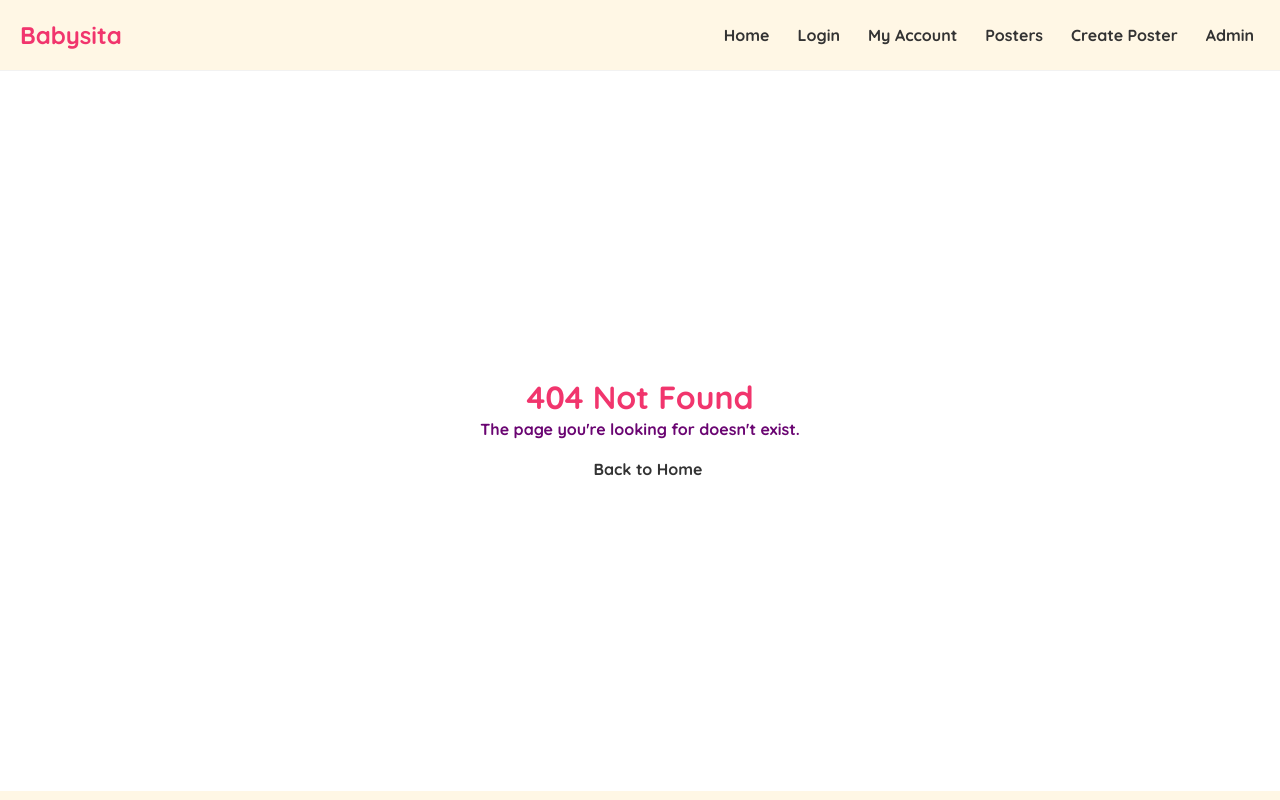
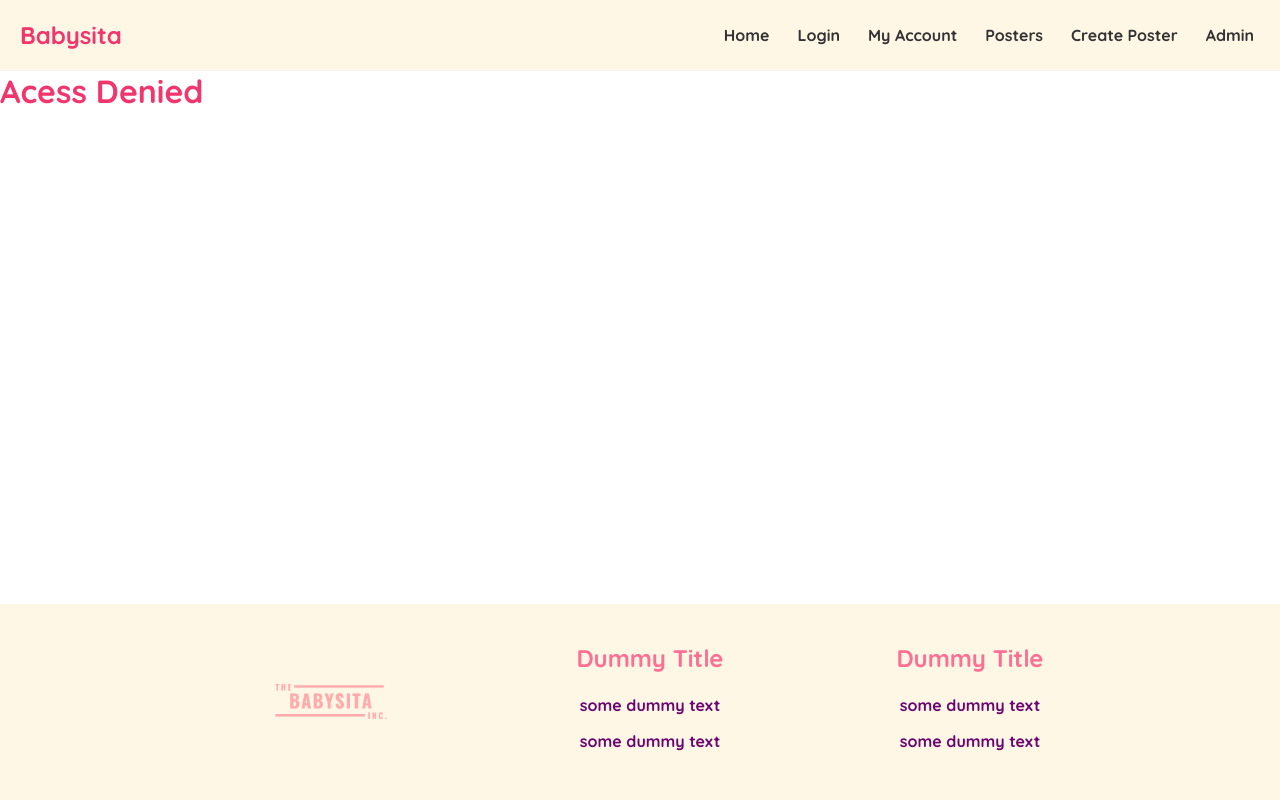
Before and after one commit to DankoKr/babysita-web, a React (Vite) app: page /denied in a window 1280 px wide. Shown: the top 800 px of the page. Built offline with nearby package versions, Linux system fonts and the light colour scheme.

Commit message:
protected routes and denied page

```diff
--- a/src/App.jsx
+++ b/src/App.jsx
@@ -11,8 +11,14 @@ import AdminPage from './pages/AdminPage';
 import ViewPosterPage from './pages/ViewPosterPage';
 import EditPosterPage from './pages/EditPostePage';
 import NotFoundPage from './pages/NotFoundPage';
+import { useState } from 'react';
+import ProtectedRoute from './components/ProtectedRoute';
+import AccessDeniedPage from './pages/AccessDeniedPage';
 
 function App() {
+  //const [user, setUser] = useState(null);
+  const user = {id: '1', name: 'robin', roles: 'parent'};
+
   return (
     <Router>
       <div className="App">
@@ -22,12 +28,28 @@ function App() {
             <Routes>
               <Route path="/" element={<HomePage />} />
               <Route path="/login" element={<LoginSignUpPage />} />
-              <Route path="/account" element={<AccountPage />} />
-              <Route path="/posters" element={<PosterPage />} />
-              <Route path="/create-poster" element={<CreatePosterPage />} />
-              <Route path="/admin" element={<AdminPage />} />
-              <Route path="/edit/:id" element={<EditPosterPage />} />
-              <Route path="/view/:id" element={<ViewPosterPage />} />
+
+              <Route element={<ProtectedRoute redirectPath='/denied' isAllowed={!!user} />}>
+                <Route path="/account" element={<AccountPage />} />
+                <Route path="/view/:id" element={<ViewPosterPage />} />
+                <Route path="/denied" element={<AccessDeniedPage />}/>
+              </Route>
+
+              <Route element={<ProtectedRoute redirectPath='/denied' isAllowed={!!user && user.roles==='admin' || user.roles==='parent'} />}>
+                <Route path="/create-poster" element={<CreatePosterPage />} />
+                <Route path="/edit/:id" element={<EditPosterPage />} />
+                <Route path="/view/:id" element={<ViewPosterPage />} />
+              </Route>
+
+              <Route element={<ProtectedRoute redirectPath='/denied' isAllowed={!!user && user.roles==='admin' || user.roles==='babysitter'} />}>
+                <Route path="/posters" element={<PosterPage />} />
+              </Route>
+
+              <Route path="/admin" element={
+                <ProtectedRoute redirectPath='/denied' isAllowed={!!user && user.roles==='admin'}>
+                  <AdminPage />
+                </ProtectedRoute>
+              } />
 
               <Route path="*" element={<NotFoundPage />}/>
             </Routes>
--- /dev/null
+++ b/src/components/ProtectedRoute.jsx
@@ -0,0 +1,15 @@
+import { Navigate, Outlet } from "react-router-dom";
+
+const ProtectedRoute = ({
+    isAllowed,
+    redirectPath = '/login',
+    children,
+  }) => {
+    if (!isAllowed) {
+      return <Navigate to={redirectPath} replace />;
+    }
+
+    return children ? children : <Outlet />;
+}
+
+export default ProtectedRoute;
--- /dev/null
+++ b/src/pages/AccessDeniedPage.jsx
@@ -0,0 +1,5 @@
+const AccessDeniedPage = () => {
+    return <h1>Acess Denied</h1>;
+}
+
+export default AccessDeniedPage;
```
